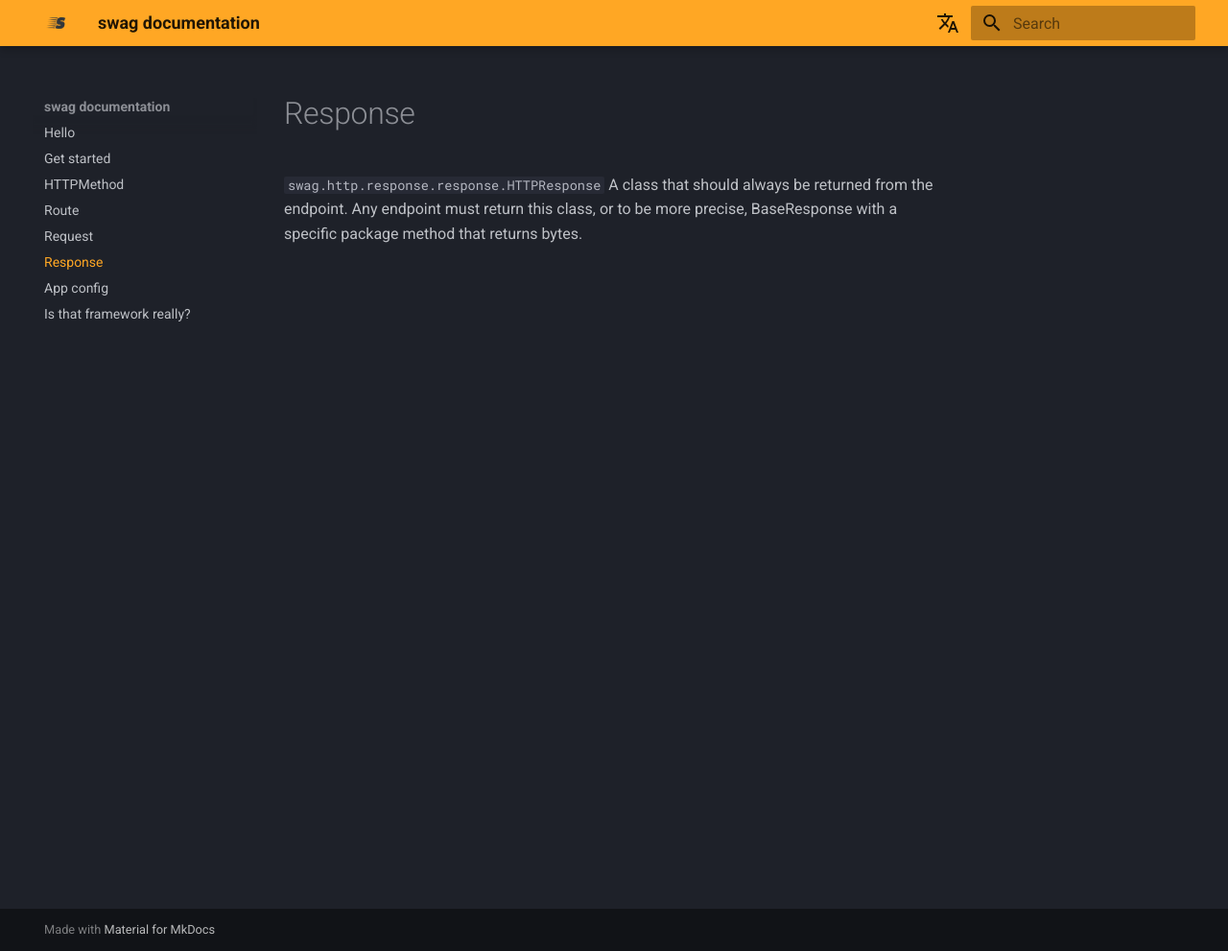
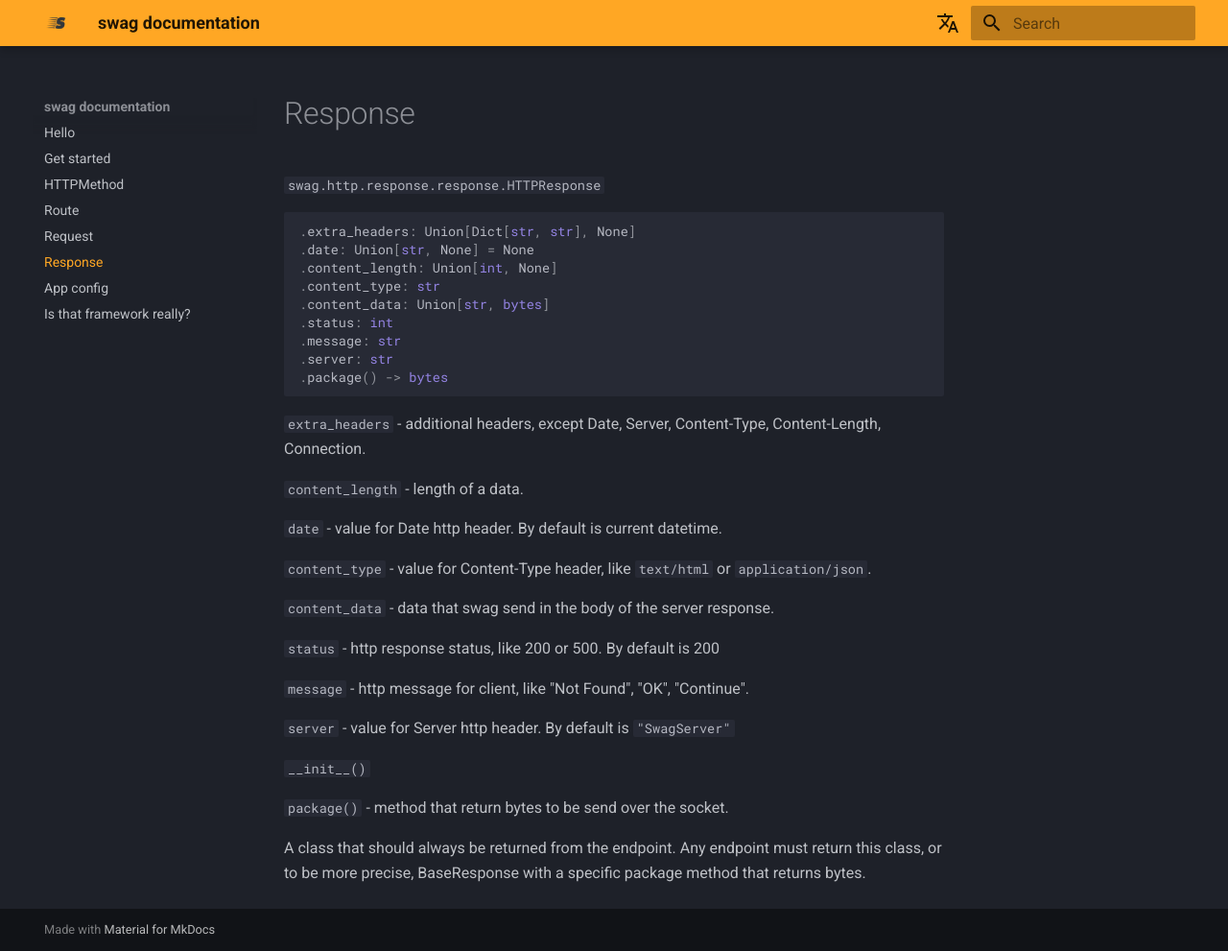
Before and after one commit to swag-org/swag-docs, an MkDocs documentation site: the page built from docs/http-response.md, in a window 1280 px wide and 991 px high. Shown: the whole window at 96% size. Built offline with MkDocs 1.6.1 and Material for MkDocs 9.7.7, drawn with Linux system fonts in a browser that asks for light colours; comment, search, counter and statistics services are not loaded.

Commit message:
add info about HTTPResponse

````diff
--- a/docs/http-response.md
+++ b/docs/http-response.md
@@ -1,3 +1,38 @@
 ``swag.http.response.response.HTTPResponse``
+```python
+.extra_headers: Union[Dict[str, str], None]
+.date: Union[str, None] = None
+.content_length: Union[int, None]
+.content_type: str
+.content_data: Union[str, bytes]
+.status: int
+.message: str
+.server: str
+.package() -> bytes
+```
+
+``extra_headers`` - additional headers, except Date, Server, Content-Type, Content-Length, Connection.
+
+``content_length`` - length of a data.
+
+``date`` - value for Date http header. By default is current datetime.
+
+``content_type`` - value for Content-Type header, like ``text/html`` or ``application/json``.
+
+``content_data`` - data that swag send in the body of the server response.
+
+``status`` - http response status, like 200 or 500. By default is 200
+
+``message`` - http message for client, like "Not Found", "OK", "Continue".
+
+``server`` - value for Server http header. By default is ``"SwagServer"``
+
+``__init__()``
+
+
+``package()`` - method that return bytes to be send over the socket.
+
+
 A class that should always be returned from the endpoint.
-Any endpoint must return this class, or to be more precise, BaseResponse with a specific package method that returns bytes.
+Any endpoint must return this class, or to be more precise,
+BaseResponse with a specific package method that returns bytes.
````
Also changed, not shown: requirements.txt (added), 1 other file.
